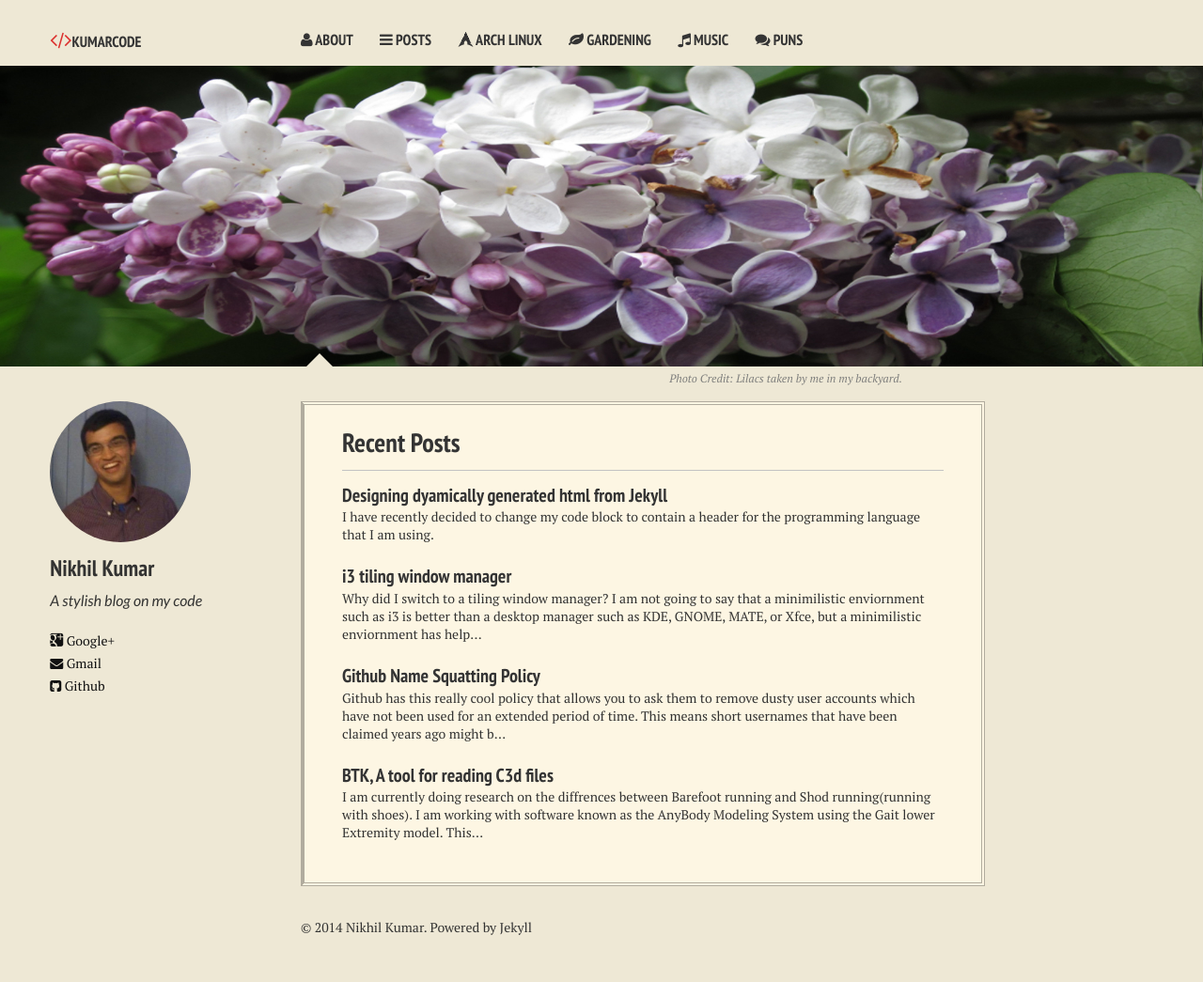
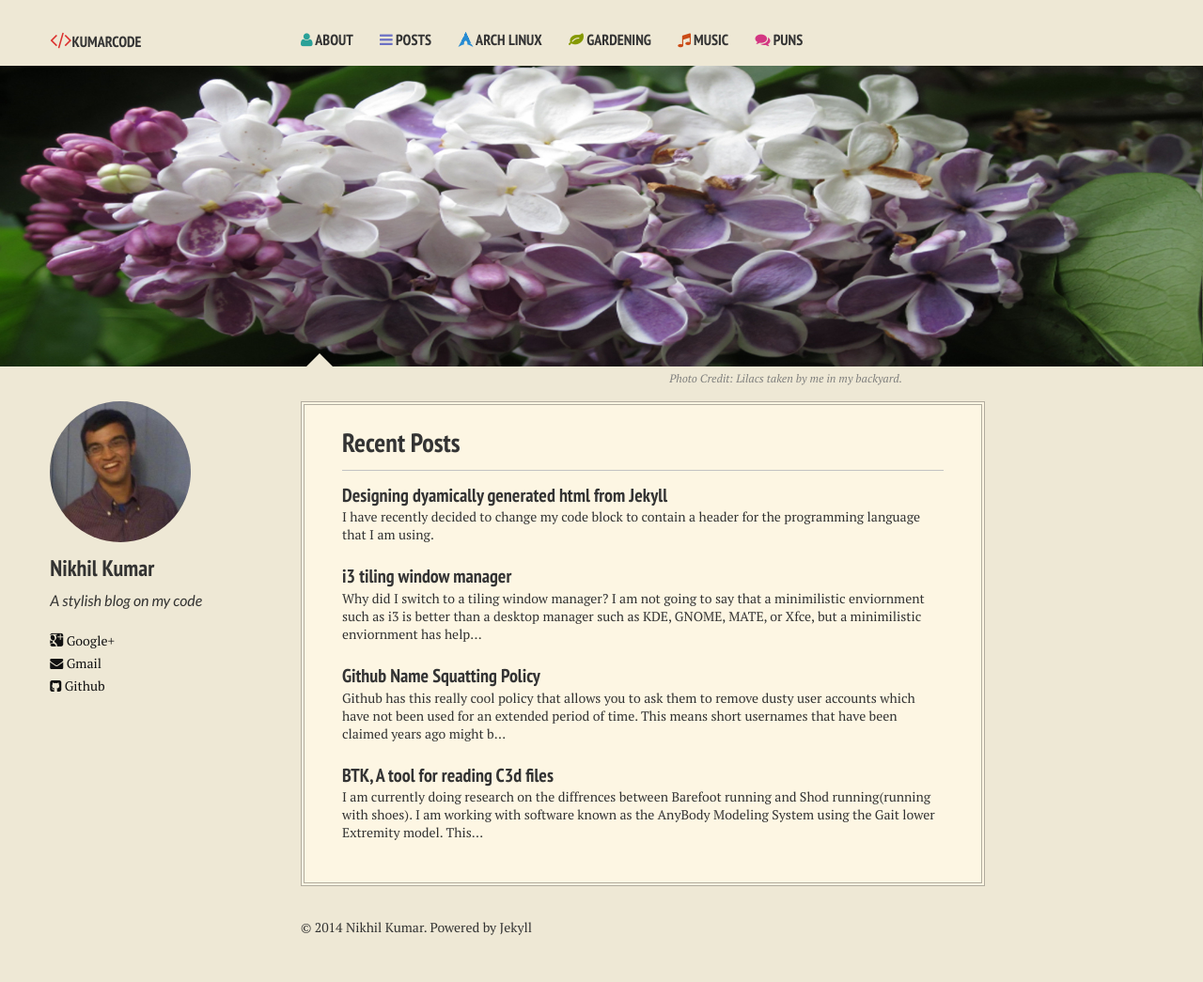
Before and after one commit to nikhil/nikhil.github.io, a Jekyll site: the page built from index.md, in a window 1280 px wide. Shown: the whole page at 94% size. Built offline with Jekyll 4.4.1, drawn with Linux system fonts in a browser that asks for light colours; nearby versions of some CDN libraries; some web fonts are replaced.

Commit message:
colorized icons

```diff
--- a/assets/css/custom.css
+++ b/assets/css/custom.css
@@ -64,7 +64,7 @@ padding-bottom: 18px;
 
 border-width: 4px;
 border-color: #b1ac9e;
-border-style: double double double solid;
+border-style: double;
 
 
 
@@ -75,6 +75,40 @@ border-style: double double double solid;
 color: #dc322f;
 font-size: 135%;
 
+
+}
+.top-navigation .About i{
+
+	color:#2aa198;
+
+}
+
+.top-navigation .Posts i{
+
+	color: #6c71c4;
+
+}
+
+.top-navigation i{
+
+	color:#268bd2;
+
+}
+
+.Gardening i{
+
+	color: #859900;
+
+}
+
+.music i{
+
+	color:#cb4b16;
+
+}
+
+.PUNS i{
+	color: #d33682;
 
 }
 
```
Also changed, not shown: 4 other files.
